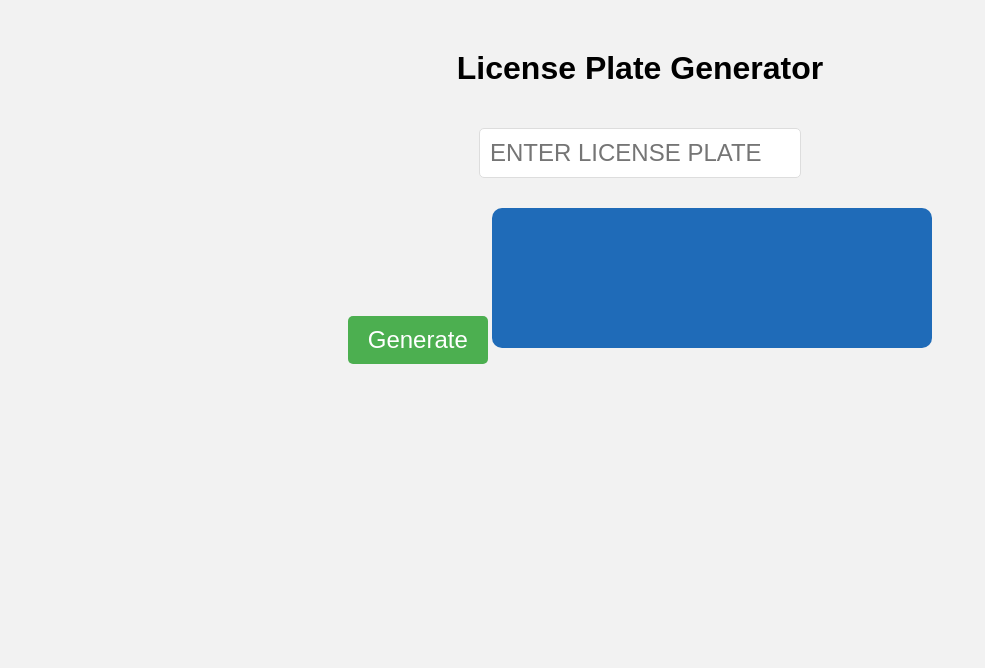
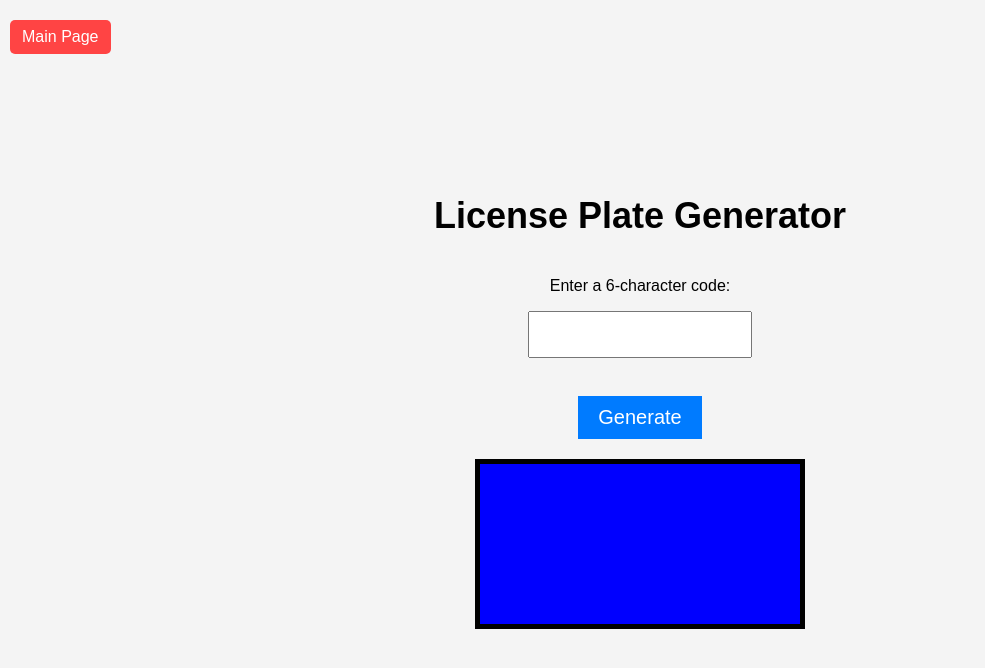
Before and after one commit to moopsooo/p, a plain HTML site: page licenseplate/index.html in a window 1280 px wide. Shown: the whole page, without its empty margins (0-985 px from the left). Drawn offline with Linux system fonts and the light colour scheme.

Commit message:
Update index.html

```diff
--- a/licenseplate/index.html
+++ b/licenseplate/index.html
@@ -4,96 +4,107 @@
     <meta charset="UTF-8">
     <meta name="viewport" content="width=device-width, initial-scale=1.0">
     <title>License Plate Generator</title>
+
+    <!-- Apply the custom License Plate font -->
     <style>
-        /* Adding the custom license plate font */
         @font-face {
             font-family: 'LicensePlateFont';
             src: url('LicensePlate.ttf') format('truetype');
         }
 
-        /* Styling the page */
         body {
+            text-align: center;
             font-family: Arial, sans-serif;
-            text-align: center;
+            background-color: #f4f4f4;
+            display: flex;
+            flex-direction: column;
+            align-items: center;
+            justify-content: center;
+            height: 100vh;
             margin: 0;
-            padding: 0;
-            background-color: #f2f2f2;
+            position: relative;
         }
 
-        h1 {
-            margin-top: 50px;
-            font-size: 2rem;
+        /* Main Page Button */
+        .main-page-button {
+            position: absolute;
+            top: 10px;
+            left: 10px;
+            font-size: 16px;
+            padding: 8px 12px;
+            background-color: #ff4444;
+            color: white;
+            border: none;
+            cursor: pointer;
+            border-radius: 5px;
         }
 
-        /* Styling the text box */
-        input[type="text"] {
-            padding: 10px;
-            font-size: 1.5rem;
-            border-radius: 5px;
-            border: 1px solid #ddd;
-            width: 300px;
-            margin-top: 20px;
-            text-transform: uppercase; /* Ensures input is in uppercase */
-            max-length: 6; /* Caps text to 6 characters */
+        .main-page-button:hover {
+            background-color: #cc0000;
         }
 
-        /* Styling the "Generate" button */
+        h1 { font-size: 36px; }
+        input {
+            font-size: 20px;
+            padding: 10px;
+            width: 200px;
+            text-transform: uppercase;
+            text-align: center;
+            margin-bottom: 10px;
+        }
         button {
+            font-size: 20px;
             padding: 10px 20px;
-            font-size: 1.5rem;
-            background-color: #4CAF50;
+            margin-top: 10px;
+            background-color: #007BFF;
+            color: white;
             border: none;
-            color: white;
             cursor: pointer;
-            border-radius: 5px;
+        }
+        button:hover { background-color: #0056b3; }
+
+        .plate {
+            display: none;
             margin-top: 20px;
-        }
-
-        button:hover {
-            background-color: #45a049;
-        }
-
-        /* Styling the license plate box */
-        .license-plate {
-            margin-top: 30px;
-            display: inline-block;
-            padding: 20px;
-            font-family: 'LicensePlateFont', sans-serif; /* Apply custom font */
-            background-color: #1f6bb8;
-            color: white;
-            font-size: 3rem;
-            border-radius: 10px;
-            width: 400px;
-            height: 100px;
-            line-height: 100px;
-            text-align: center;
-            overflow: hidden;
+            width: 320px;
+            height: 160px;
+            background-color: blue;
+            color: black;
+            font-size: 40px;
+            display: flex;
+            justify-content: center;
+            align-items: center;
+            border: 5px solid black;
+            font-family: 'LicensePlateFont', sans-serif; /* Apply the correct font */
         }
     </style>
 </head>
 <body>
+    <!-- Button to go back to the main page -->
+    <button class="main-page-button" onclick="goToMainPage()">Main Page</button>
 
     <h1>License Plate Generator</h1>
+    <p>Enter a 6-character code:</p>
+    <input type="text" id="plateInput" maxlength="6">
+    <br>
+    <button onclick="generatePlate()">Generate</button>
 
-    <!-- Input box for license plate text -->
-    <input type="text" id="licenseText" maxlength="6" placeholder="Enter License Plate">
-
-    <!-- Button to generate the license plate -->
-    <br>
-    <button onclick="generateLicensePlate()">Generate</button>
-
-    <!-- License plate output box -->
-    <div id="licensePlateOutput" class="license-plate"></div>
+    <div id="plate" class="plate"></div>
 
     <script>
-        function generateLicensePlate() {
-            // Get the value from the input field
-            const licenseText = document.getElementById('licenseText').value;
+        function generatePlate() {
+            let input = document.getElementById("plateInput").value.toUpperCase();
+            if (input.length === 6) {
+                document.getElementById("plate").innerText = input;
+                document.getElementById("plate").style.display = "flex";
+            } else {
+                alert("Please enter exactly 6 characters.");
+            }
+        }
 
-            // Set the text to the license plate output box
-            document.getElementById('licensePlateOutput').innerText = licenseText;
+        function goToMainPage() {
+            window.location.href = "index.html"; // Change this if your main page has a different filename
         }
     </script>
-
 </body>
 </html>
```
